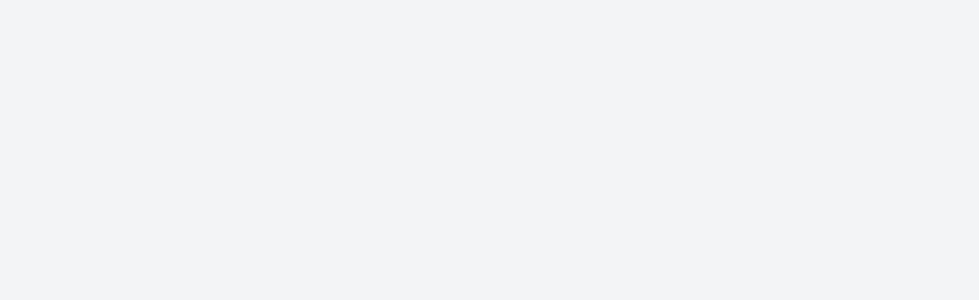
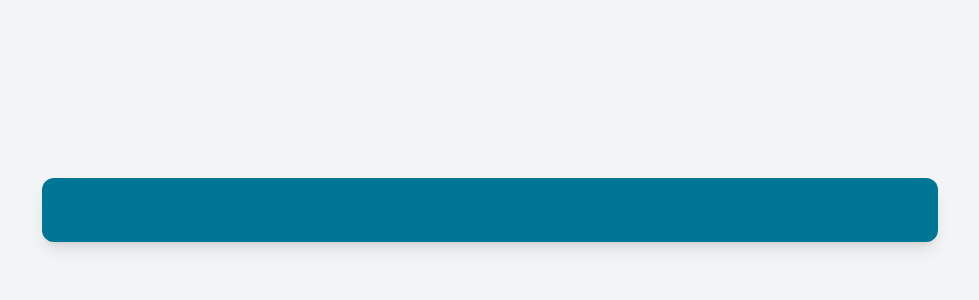
Before and after one commit to satyamrk18/CarrerCare, a React (Vite) app: page /contact in a window 1280 px wide. Shown: the part 222-522 px from the top of the page, without its empty margins (150-1129 px from the left). Built offline with nearby package versions, Linux system fonts and the light colour scheme.

Commit message:
add background colour of fork i.e CYAN (will be modified) with border-rad , text-colour

```diff
--- a/src/pages/Contact.jsx
+++ b/src/pages/Contact.jsx
@@ -7,7 +7,9 @@ const Contact = () => {
     <>
       <div className="bg-gray-100">
        <div className=" flex justify-center items-center w-full min-h-screen">
+          <div className=" bg-cyan-700 w-full max-w-4xl p-8 rounded-xl shadow-lg text-white">
 
+          </div>
        </div>
       </div>
 
```
